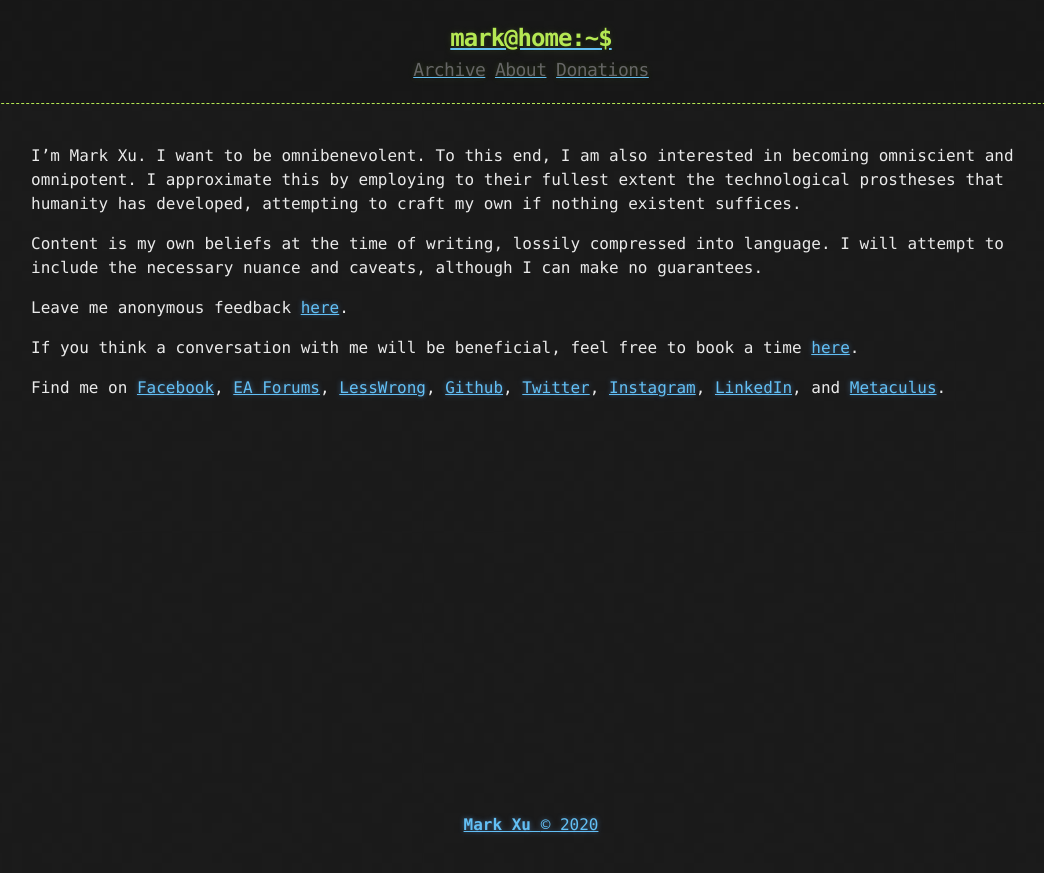
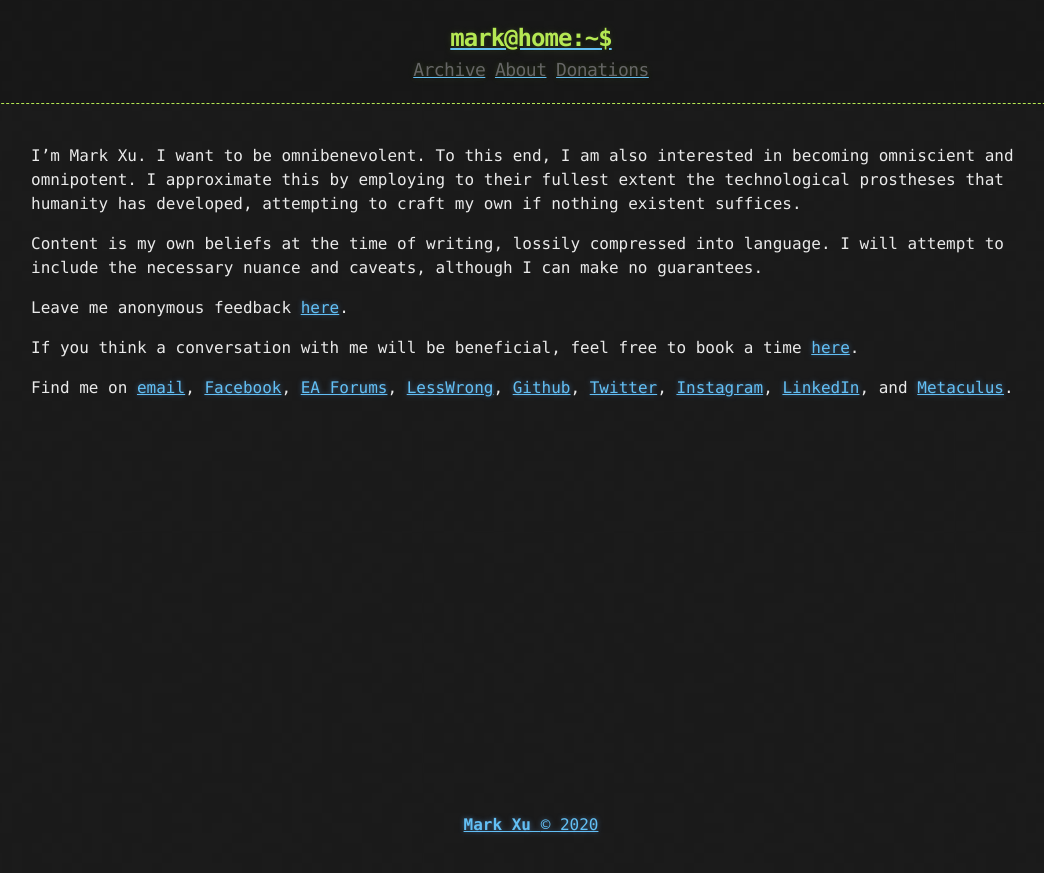
Before and after one commit to tocttou/hacker-blog, a Jekyll site: the page built from about.md, in a window 1280 px wide. Shown: the top 873 px of the page, without its empty margins (109-1153 px from the left). Built offline with Jekyll 4.4.1, drawn with Linux system fonts in a browser that asks for light colours.

Commit message:
Update about.md

```diff
--- a/about.md
+++ b/about.md
@@ -11,4 +11,4 @@ Leave me anonymous feedback [here](https://www.admonymous.co/mark).
 
 If you think a conversation with me will be beneficial, feel free to book a time [here](https://calendly.com/markxu/30min).
 
-Find me on [Facebook](https://www.facebook.com/mark.cool.7946), [EA Forums](https://forum.effectivealtruism.org/users/mark-xu), [LessWrong](https://www.lesswrong.com/users/mark-xu), [Github](https://github.com/markzxu), [Twitter](https://twitter.com/markzxu), [Instagram](https://www.instagram.com/markzxu/), [LinkedIn](https://www.linkedin.com/in/xu-mark/), and [Metaculus](https://www.metaculus.com/accounts/profile/112002/).
+Find me on [email](m@rkxu.me), [Facebook](https://www.facebook.com/mark.cool.7946), [EA Forums](https://forum.effectivealtruism.org/users/mark-xu), [LessWrong](https://www.lesswrong.com/users/mark-xu), [Github](https://github.com/markzxu), [Twitter](https://twitter.com/markzxu), [Instagram](https://www.instagram.com/markzxu/), [LinkedIn](https://www.linkedin.com/in/xu-mark/), and [Metaculus](https://www.metaculus.com/accounts/profile/112002/).
```
